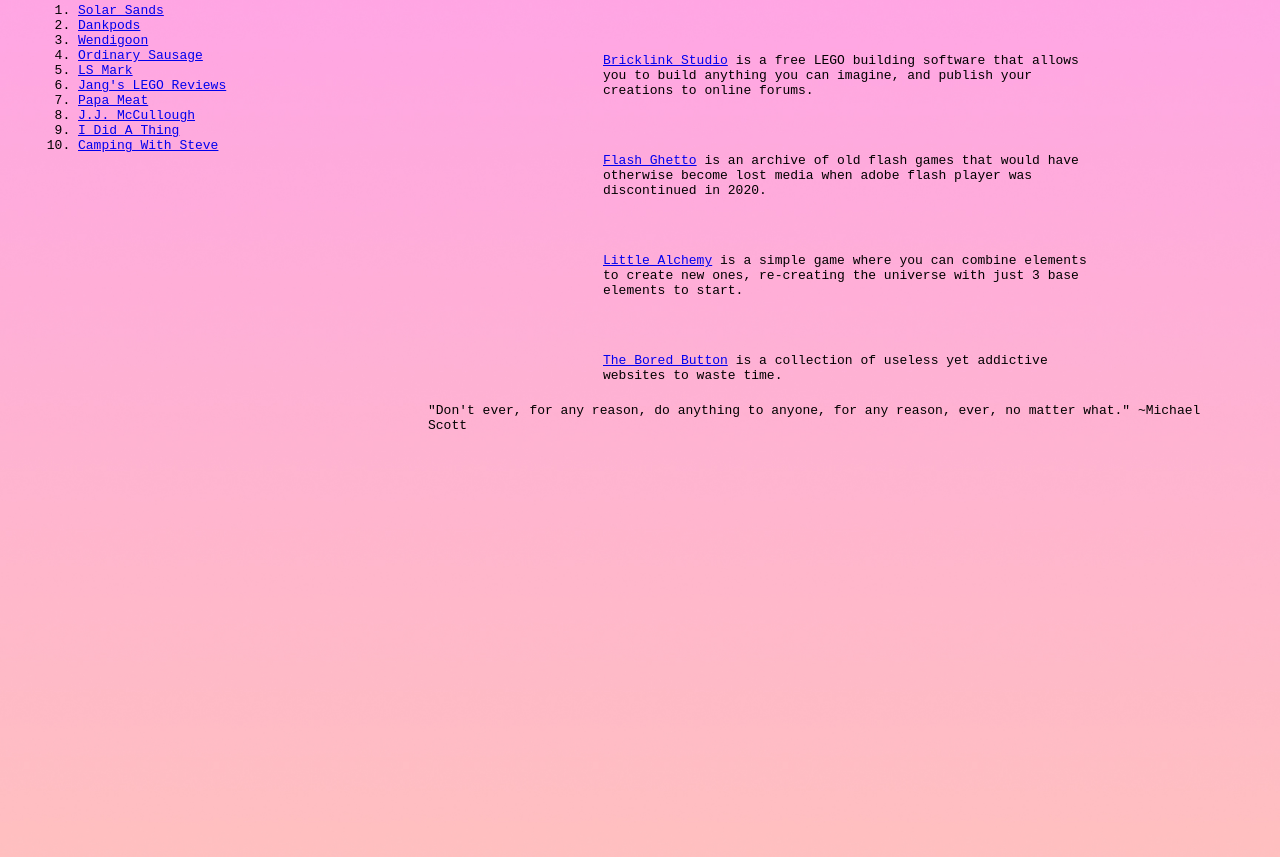
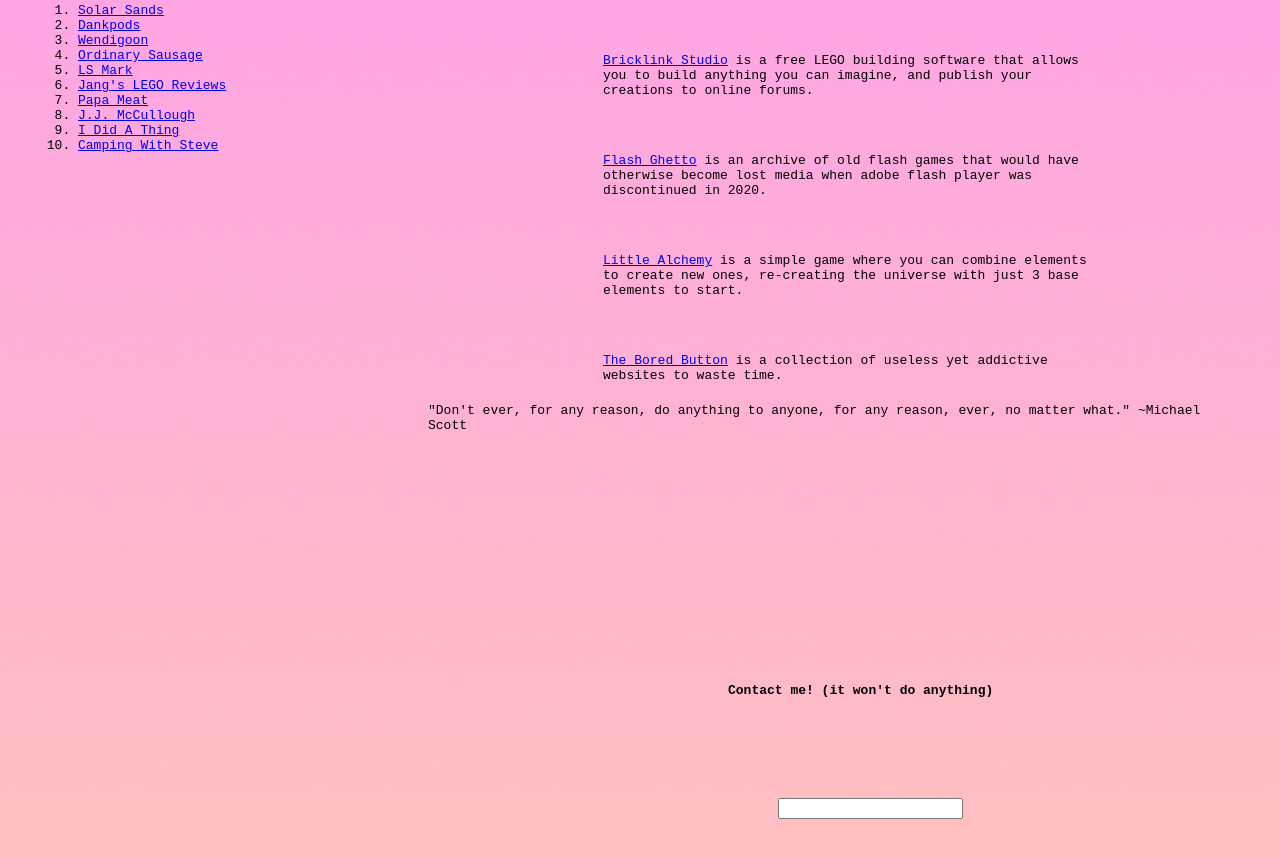
Before and after one commit to Calen-git/personal-html-project, a plain HTML site: page index.html in a window 1280 px wide. Shown: the part 560-1417 px from the top of the page. Drawn offline with Linux system fonts and the light colour scheme.

Commit message:
added form and another header

```diff
--- a/index.html
+++ b/index.html
@@ -71,5 +71,11 @@
       "Don't ever, for any reason, do anything to anyone, for any reason, ever,
       no matter what." ~Michael Scott
     </blockquote>
+
+    <h4>Contact me! (it won't do anything)</h4>
+
+    <form id="form1">
+      <input type="text" />
+    </form>
   </body>
 </html>
--- a/styles.css
+++ b/styles.css
@@ -79,3 +79,13 @@
   margin-top: -1050px;
   margin-left: 400px;
 }
+
+h4 {
+  margin-left: 700px;
+  margin-top: 250px;
+}
+
+form {
+  margin-left: 750px;
+  margin-top: 100px;
+}
```
